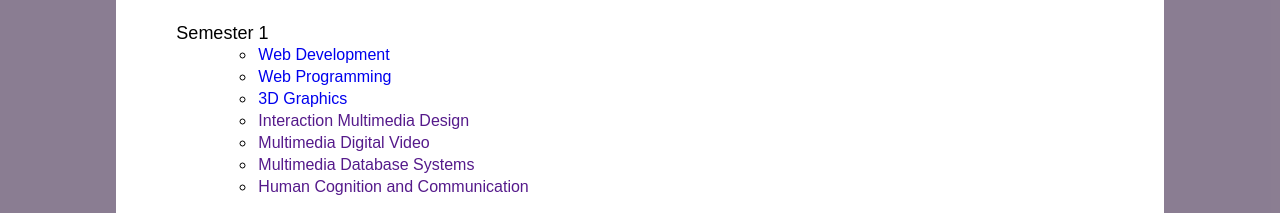
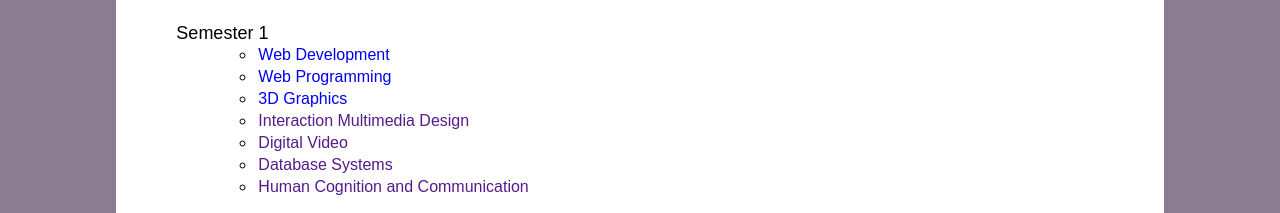
Before and after one commit to K00233560/CreativeMultimediaProgramming, a plain HTML site: page index.html in a window 1280 px wide. Shown: the part 1160-1373 px from the top of the page. Drawn offline with Linux system fonts and the light colour scheme.

Commit message:
more content added

```diff
--- a/index.html
+++ b/index.html
@@ -4,7 +4,7 @@
         <meta charset="utf-8">
         <meta name="viewport" content="width=device-width, initial-scale=1">
         <meta name="google-site-verification" content="fTE3xDBsEBXYvurFJggF-zPvQ6y0SNqyRX_cgeZ0NrQ" />
-        <meta name="keywords" content="higher-diploma,creative,multimedia,programming,website,html,css, javascript,jQuery,php,design,UI,UX,3D-Graphics,Animation,,communication, digital,video,databases,adobe-suite,flexbox,CSS grid">
+        <meta name="keywords" content="diploma,creative,multimedia,programming,website,html,css,javascript,jQuery,php,design,UI,UX,3D-Graphics,Animation,,communication, digital,video,databases,adobe,flexbox,CSS grid">
         <meta name="description" content="Interested in a change of career? Do you enjoy being creative and have an interest in digital technology? Why not do both! This website is a taster of what the FREE Springboard Higher Diploma in Creative Multimedia Programming at LIT has to offer -  including how to apply, subject details, project examples and more!"/>
         <title>Joan Lane - Creative Multimedia Programming at LIT 2018: About</title>
         <link href="css/stylesheet.css" rel="stylesheet" type="text/css"/>
@@ -61,8 +61,8 @@
                                         <li><a href ="webprogramming.html">Web Programming</a></li>
                                         <li><a href ="graphics.html">3D Graphics</a></li>
                                         <li><a href ="">Interaction Multimedia Design</a></li>
-                                        <li><a href ="">Multimedia Digital Video</a></li>
-                                        <li><a href ="">Multimedia Database Systems</a></li>
+                                        <li><a href =""> Digital Video</a></li>
+                                        <li><a href =""> Database Systems</a></li>
                                         <li><a href ="">Human Cognition and Communication</a></li>
                                     </ul>
                                </li>
```
